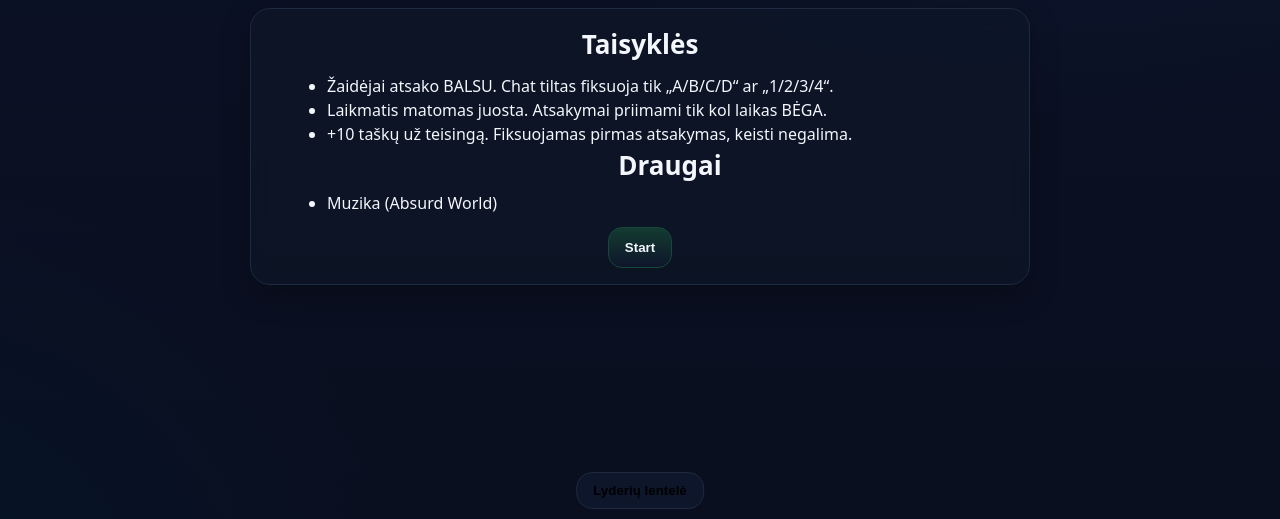
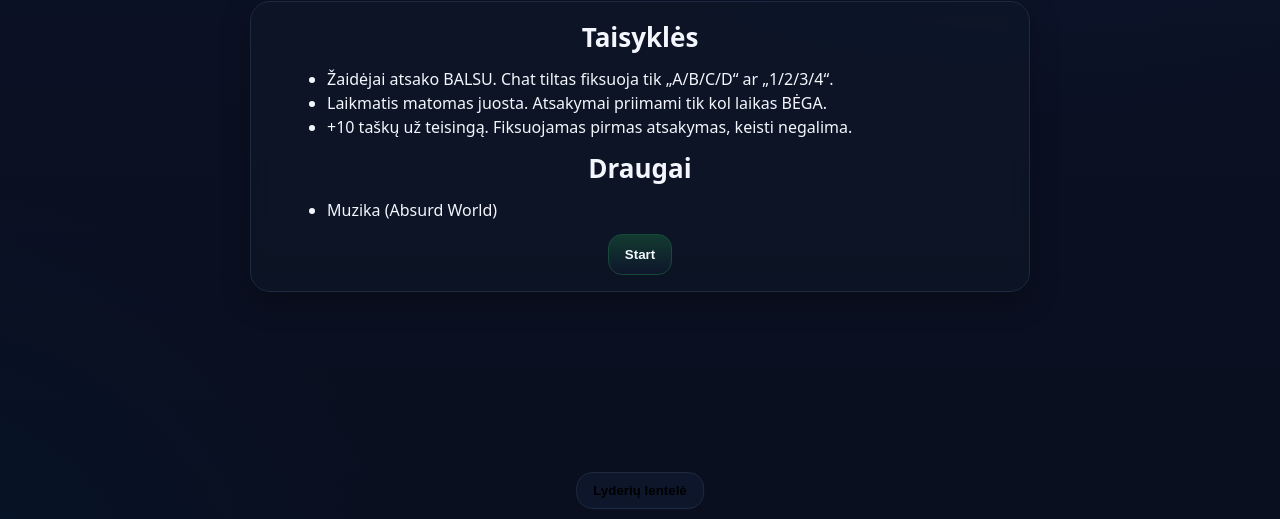
Before and after one commit to Litas-dev/Tiktok-Quiz, a plain HTML site: page index.html in a window 1280 px wide. Shown: the part 281-800 px from the top of the page. Drawn offline with Linux system fonts and the light colour scheme.

Commit message:
Update index.html
valid markup in Rules section.

```diff
--- a/index.html
+++ b/index.html
@@ -42,7 +42,9 @@
             <li>Žaidėjai atsako BALSU. Chat tiltas fiksuoja tik „A/B/C/D“ ar „1/2/3/4“.</li>
             <li>Laikmatis matomas juosta. Atsakymai priimami tik kol laikas BĖGA.</li>
             <li>+10 taškų už teisingą. Fiksuojamas pirmas atsakymas, keisti negalima.</li>
-            <div style="text-align:center; font-weight:900; font-size:clamp(18px,3.4vw,26px); margin-bottom:6px">Draugai</div>
+          </ul>
+          <div style="text-align:center; font-weight:900; font-size:clamp(18px,3.4vw,26px); margin:10px 0 6px">Draugai</div>
+          <ul>
             <li>Muzika (Absurd World)</li>
           </ul>
           <div style="text-align:center; margin-top:12px">
```
